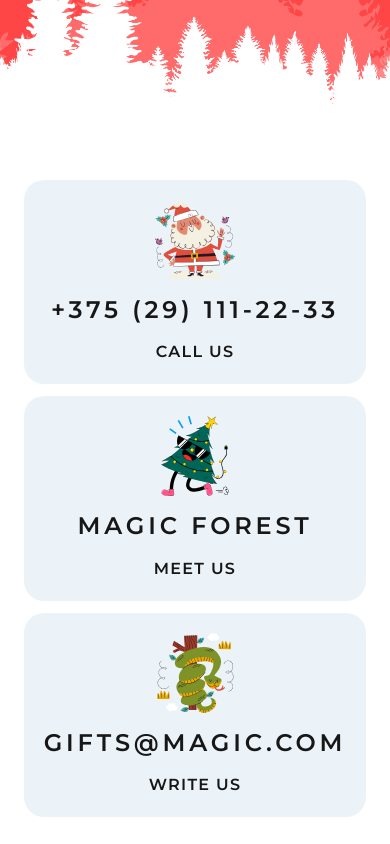
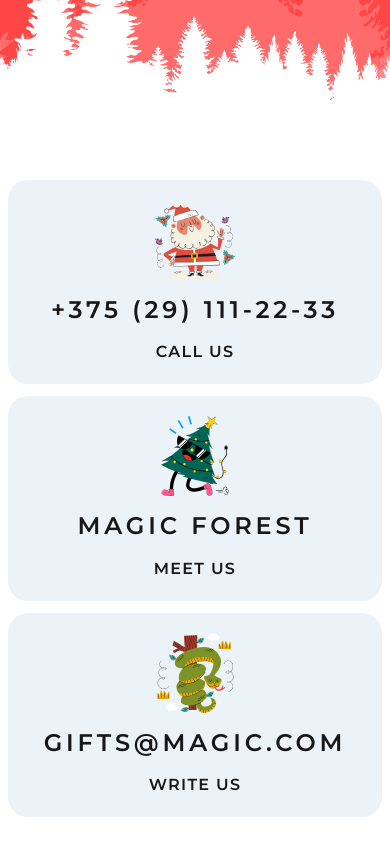
Before and after one commit to xWolfYx/nextmas-shop, a Next.js app: page / in a window 390 px wide. Shown: the part 2800-3644 px from the top of the page. Built offline with nearby package versions, Linux system fonts and the light colour scheme.

Commit message:
refactor: change classes based on figma design

```diff
--- a/src/app/components/Footer.tsx
+++ b/src/app/components/Footer.tsx
@@ -59,9 +59,9 @@ export default function Footer() {
   return (
     <footer
       id="contacts"
-      className="flex flex-col gap-14 px-3 py-[60px] md:px-20 lg:px-[60px]"
+      className="flex flex-col gap-14 px-2 py-[60px] md:px-20 lg:px-[60px]"
     >
-      <div className="flex flex-col gap-3 px-3 md:justify-center lg:flex-row">
+      <div className="flex flex-col gap-3 md:justify-center lg:flex-row">
         {contactInformation.map((info) => (
           <ContactCard
             key={info.callToAction}
```
